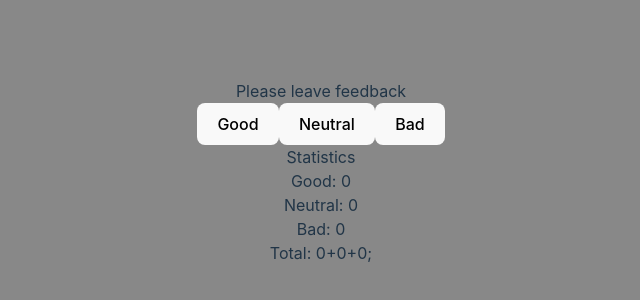
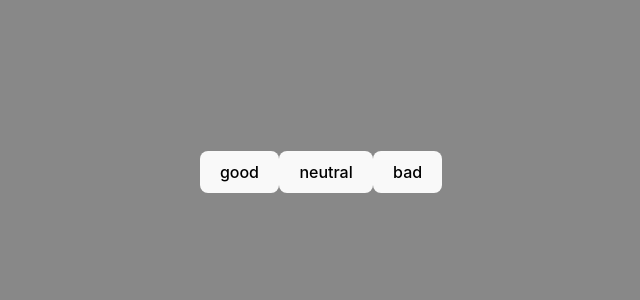
Before and after one commit to DmitriyKolesnyk/react.study1, a React (Vite) app: page / in a window 1280 px wide. Shown: the part 228-528 px from the top of the page, without its empty margins (319-959 px from the left). Built offline with nearby package versions, Linux system fonts and the light colour scheme.

Commit message:
1 task module 2 almost done

```diff
--- a/src/components/Feedback/Feedback.jsx
+++ b/src/components/Feedback/Feedback.jsx
@@ -1,54 +1,53 @@
 import React from "react";
 import css from "./Feedback.module.css";
+import Statistics from "./Statistics.jsx";
+import FeedbackOptions from "./FeedbackOptions.jsx";
+import Section from "./Section.jsx";
+import Notification from "./Notification.jsx";
 class Feedback extends React.Component {
   state = {
     good: 0,
     neutral: 0,
     bad: 0,
   };
-  handleGood = () => {
+  handleFeedbackIncrement = (option) => {
     this.setState((prevState) => ({
-      good: prevState.good + 1,
+      [option]: prevState[option] + 1,
     }));
   };
-  handleNeutral = () => {
+  countTotalFeedback = () => {
     this.setState((prevState) => ({
-      neutral: prevState.neutral + 1,
+      total: prevState.total + 1,
+      positivePercentage: (this.state.good / this.state.total) * 100,
     }));
   };
-  handleBad = () => {
-    this.setState((prevState) => ({
-      bad: prevState.bad + 1,
-    }));
-  };
+
   render() {
+    const { good } = this.state;
+    const { neutral } = this.state;
+    const { bad } = this.state;
+    const total = good + bad + neutral;
+    const positivePercentage = (good / total) * 100 || 0;
     return (
       <div className={css.feedback}>
-        <span className={css.title}>Please leave feedback </span>
-        <div className={css.button}>
-          <button type="button" onClick={this.handleGood}>
-            Good
-          </button>
-          <button type="button" onClick={this.handleNeutral}>
-            Neutral
-          </button>
-          <button type="button" onClick={this.handleBad}>
-            Bad
-          </button>
-        </div>
-        <span className={css.feedbackStatistics}>Statistics</span>
-        <br />
-        <span>Good: {this.state.good}</span>
-        <br />
-        <span>Neutral: {this.state.neutral}</span>
-        <br />
-        <span>Bad: {this.state.bad}</span>
-        <br />
-        <span>
-          Total: {this.state.good}+{this.state.neutral}+{this.state.bad};
-        </span>
-        <br />
-          <span></span>
+        <Section title={"Please leave feedback"} />
+        <FeedbackOptions
+          options={Object.keys(this.state)}
+          onLeaveFeedback={this.handleFeedbackIncrement}
+        />
+
+        <Section title={"Statistics"} />
+        {total >= 1 ? (
+          <Statistics
+            good={good}
+            neutral={neutral}
+            bad={bad}
+            total={total}
+            positivePercentage={positivePercentage}
+          />
+        ) : (
+          <Notification />
+        )}
       </div>
     );
   }
--- a/src/components/Feedback/Feedback.module.css
+++ b/src/components/Feedback/Feedback.module.css
@@ -3,13 +3,12 @@
 }
 
 .title {
-
+color: #ffffff;
 }
 
 .button {
-
 }
 
 .feedbackStatistics {
-
+color: #1a1a1a;
 }
--- /dev/null
+++ b/src/components/Feedback/FeedbackOptions.jsx
@@ -0,0 +1,17 @@
+import React from "react";
+import css from "./Feedback.module.css";
+const FeedbackOptions = ({ options, onLeaveFeedback }) => (
+  <div className={css.button}>
+    {options.map((option) => {
+      return (
+        <button
+          key={option}
+          type="button"
+          onClick={() => onLeaveFeedback(option)}>
+          {option}{" "}
+        </button>
+      );
+    })}
+  </div>
+);
+export default FeedbackOptions;
--- /dev/null
+++ b/src/components/Feedback/Notification.jsx
@@ -0,0 +1,6 @@
+import React from "react";
+import css from "./Feedback.module.css";
+const Notification = ({ message }) => (
+    <span className={css.title}> {message} </span>
+)
+export default Notification;
--- /dev/null
+++ b/src/components/Feedback/Section.jsx
@@ -0,0 +1,6 @@
+import React from "react";
+import css from "./Feedback.module.css";
+const Section = ({ message }) => (
+    <span className={css.title}> {message} </span>
+)
+export default Section;
--- /dev/null
+++ b/src/components/Feedback/Statistics.jsx
@@ -0,0 +1,17 @@
+import React from "react";
+
+const Statistics = ({ good, neutral, bad, total, positivePercentage }) => (
+    <div>
+<span>Good: {good}</span>
+<br/>
+<span>Neutral: {neutral}</span>
+<br/>
+<span>Bad: {bad}</span>
+<br/>
+<span>Total: {total}</span>
+<br/>
+<span>Positive feedback: {positivePercentage} %</span>
+    </div>
+)
+
+export default Statistics;
```
